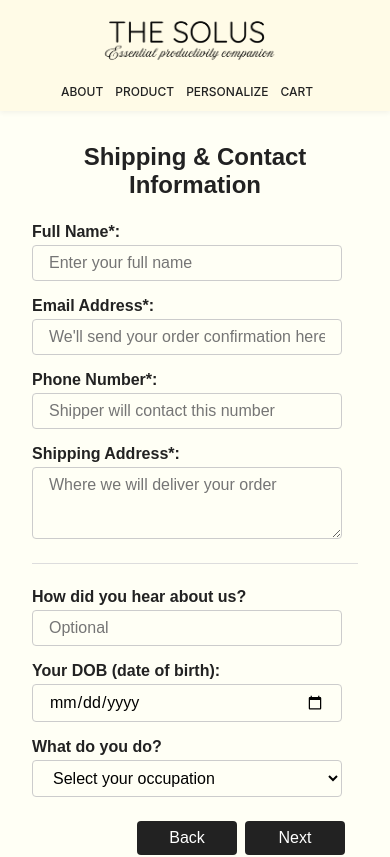
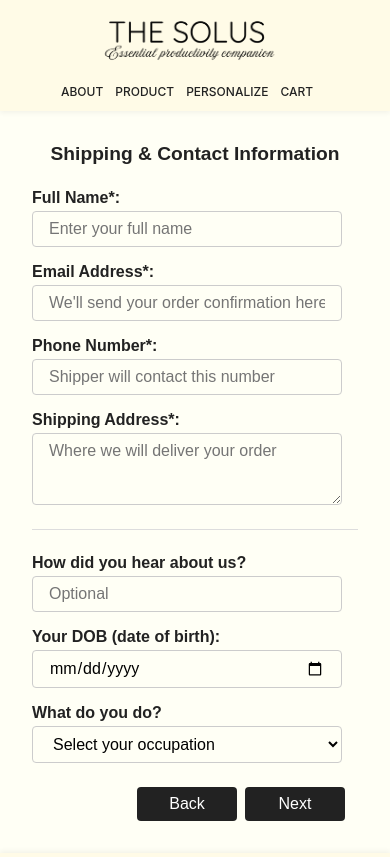
Before and after one commit to thesolus-journal/public-site, a React (Create React App) app: page /shipping-information in a window 390 px wide. Shown: the top 857 px of the page. Built offline with nearby package versions, Linux system fonts and the light colour scheme.

Commit message:
fix two liner for shipping info on mobile

```diff
--- a/src/css/ShippingInformation.css
+++ b/src/css/ShippingInformation.css
@@ -113,6 +113,10 @@ hr {
 }
 
 @media (max-width: 800px) {
+  .shipping-page h2 {
+    font-size: var(--font-size-lg);
+  }
+
   .shipping-form {
     margin: 0 auto; /* Center the form */
   }
```
